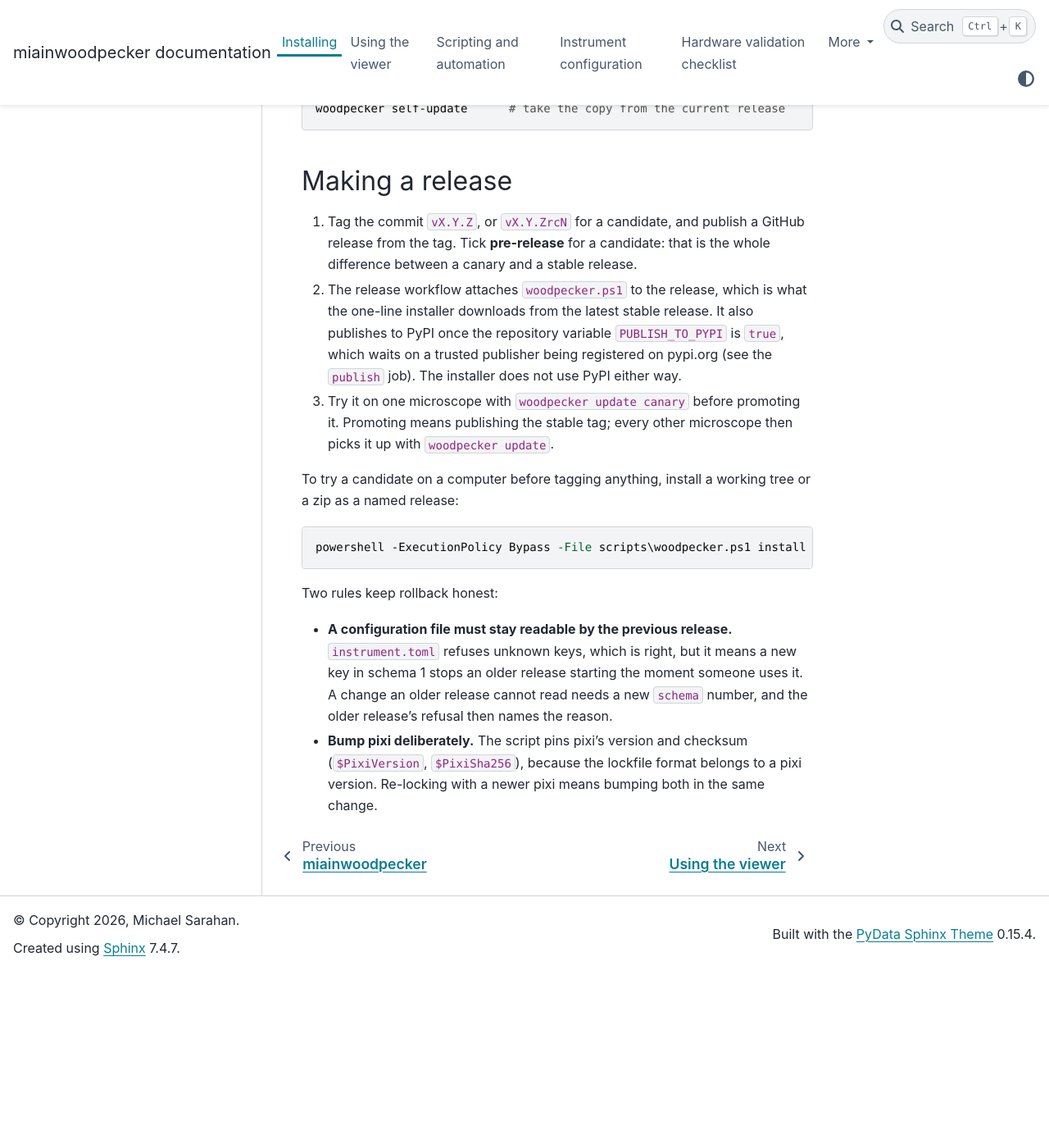
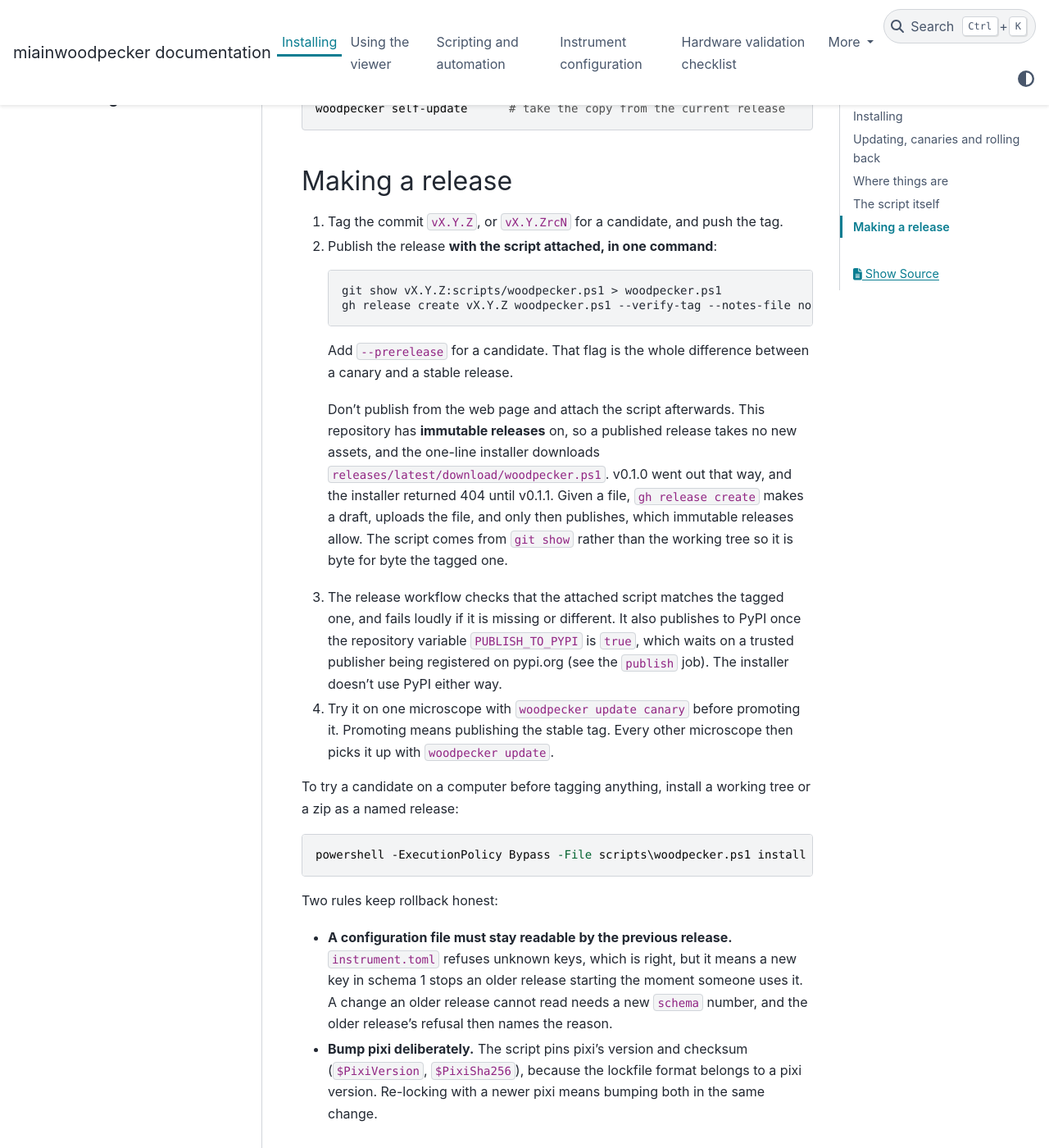
Before and after one commit to msarahan/miainwoodpecker, a Sphinx documentation site: the page built from docs/installing.md, in a window 1280 px wide and 1400 px high, scrolled down 3171 px. Shown: the whole window at 82% size. Built offline with Sphinx 7.4.7 and the PyData theme 0.15.4, drawn with Linux system fonts in a browser that asks for light colours; the version number could not be read and is left out; before the commit the page ends 4356 px from its top, so only the background shows below that.

Commit message:
Publish releases with the installer attached, since they are immutable (#51)
v0.1.0 went out without woodpecker.ps1: the release workflow tried to
attach it after publishing, and this repository's immutable releases
refused (HTTP 422), so the one-line install got a 404. A release now has
to be created with the script attached - `gh release create <tag>
woodpecker.ps1`, which uploads to a draft and then publishes. The
workflow's upload job becomes a check that the attached script is the
tagged one, failing loudly when it is missing or different.

Changelog gains 0.1.1; docs/installing.md's release steps say how.

Co-authored-by: Claude Opus 5.5 <noreply@anthropic.com>

````diff
--- a/docs/installing.md
+++ b/docs/installing.md
@@ -137,17 +137,35 @@ woodpecker self-update      # take the copy from the current release
 
 ## Making a release
 
-1. Tag the commit `vX.Y.Z`, or `vX.Y.ZrcN` for a candidate, and publish
-   a GitHub release from the tag. Tick **pre-release** for a candidate:
-   that is the whole difference between a canary and a stable release.
-2. The release workflow attaches `woodpecker.ps1` to the release, which
-   is what the one-line installer downloads from the latest stable
-   release. It also publishes to PyPI once the repository variable
-   `PUBLISH_TO_PYPI` is `true`, which waits on a trusted publisher being
-   registered on pypi.org (see the `publish` job). The installer does
-   not use PyPI either way.
-3. Try it on one microscope with `woodpecker update canary` before
-   promoting it. Promoting means publishing the stable tag; every other
+1. Tag the commit `vX.Y.Z`, or `vX.Y.ZrcN` for a candidate, and push
+   the tag.
+2. Publish the release **with the script attached, in one command**:
+
+   ```bash
+   git show vX.Y.Z:scripts/woodpecker.ps1 > woodpecker.ps1
+   gh release create vX.Y.Z woodpecker.ps1 --verify-tag --notes-file notes.md
+   ```
+
+   Add `--prerelease` for a candidate. That flag is the whole difference
+   between a canary and a stable release.
+
+   Don't publish from the web page and attach the script afterwards.
+   This repository has **immutable releases** on, so a published release
+   takes no new assets, and the one-line installer downloads
+   `releases/latest/download/woodpecker.ps1`. v0.1.0 went out that way,
+   and the installer returned 404 until v0.1.1. Given a file,
+   `gh release create` makes a draft, uploads the file, and only then
+   publishes, which immutable releases allow. The script comes from
+   `git show` rather than the working tree so it is byte for byte the
+   tagged one.
+3. The release workflow checks that the attached script matches the
+   tagged one, and fails loudly if it is missing or different. It also
+   publishes to PyPI once the repository variable `PUBLISH_TO_PYPI` is
+   `true`, which waits on a trusted publisher being registered on
+   pypi.org (see the `publish` job). The installer doesn't use PyPI
+   either way.
+4. Try it on one microscope with `woodpecker update canary` before
+   promoting it. Promoting means publishing the stable tag. Every other
    microscope then picks it up with `woodpecker update`.
 
 To try a candidate on a computer before tagging anything, install a
````
Also changed, not shown: changelog.md (+18 -0 lines), 1 other file.
